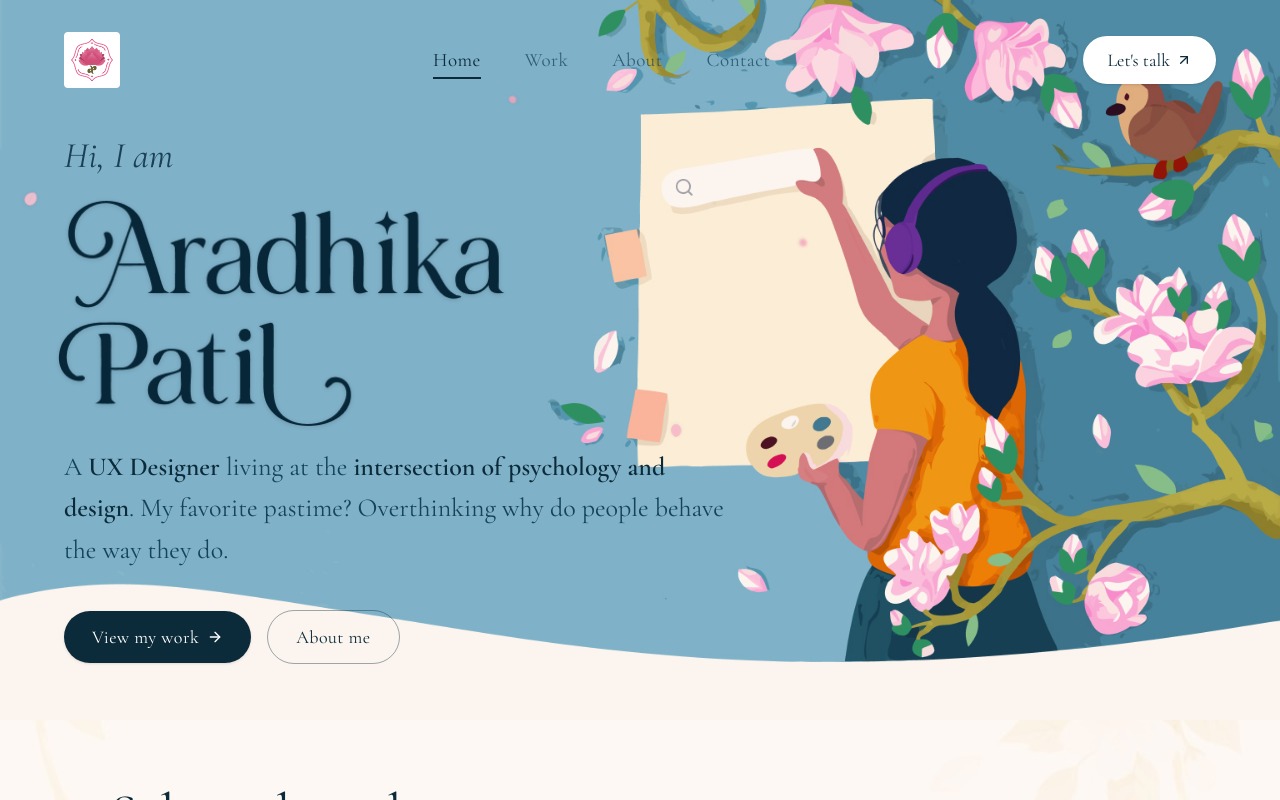
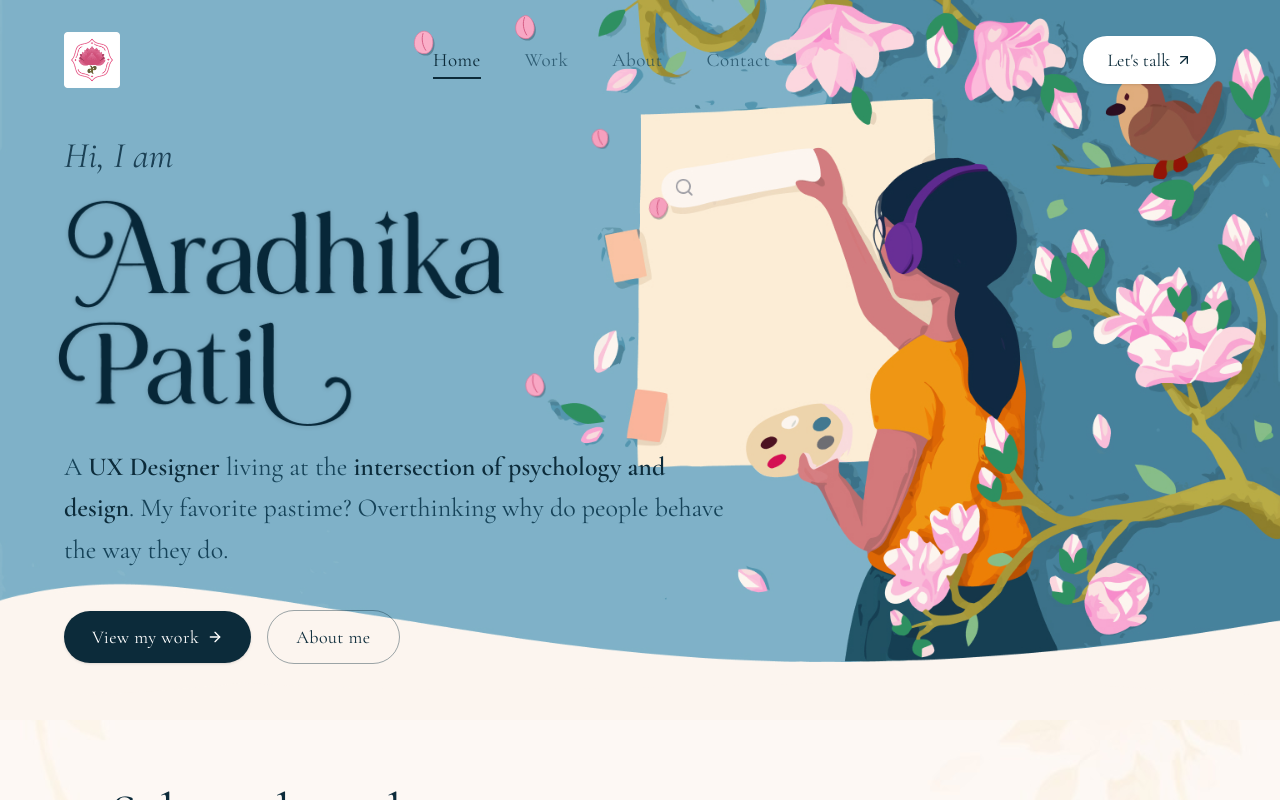
Before and after one commit to aradhikapatil838-crypto/Aradhika-Patil-portfolio, a React (Vite) app: page / in a window 1280 px wide. Shown: the top 800 px of the page. Built offline with nearby package versions, Linux system fonts and the light colour scheme; a web font is replaced by a local one.

Commit message:
Refine Hero falling petals: illustrated teardrop SVGs with solid offset shadows and vertical-dominant downward drift

```diff
--- a/src/components/Hero.jsx
+++ b/src/components/Hero.jsx
@@ -1,116 +1,146 @@
 import { Link } from 'react-router-dom';
 import { ArrowRight } from 'lucide-react';
 
-// 3 Organic SVG Petal Variations matching the hero artwork flower palette
-const PetalSVG1 = ({ fill = '#F7B5C8', stroke = '#E690A8' }) => (
-  <svg viewBox="0 0 24 24" className="w-full h-full drop-shadow-[0_1px_2px_rgba(0,0,0,0.06)]">
+// Hand-illustrated pink teardrop petals matching the homepage artwork
+// Each SVG includes a solid offset shadow underneath to match the illustration style
+const IllustratedPetal1 = () => (
+  <svg viewBox="0 0 28 32" className="w-full h-full overflow-visible">
+    {/* Solid Illustrated Offset Shadow */}
     <path
-      d="M12 2C8 2 4 6 4 12C4 17 8 22 13 22C18 22 21 16 20 10C19 5 15 2 12 2Z"
-      fill={fill}
-      stroke={stroke}
-      strokeWidth="0.5"
+      d="M 14 2 C 8 4 3 10 4 18 C 5 25 11 29 18 28 C 24 26 27 18 24 10 C 22 5 18 1 14 2 Z"
+      fill="#102D3B"
+      fillOpacity="0.32"
+      transform="translate(1.8, 2.2)"
+    />
+    {/* Main Petal Fill */}
+    <path
+      d="M 14 2 C 8 4 3 10 4 18 C 5 25 11 29 18 28 C 24 26 27 18 24 10 C 22 5 18 1 14 2 Z"
+      fill="#F8A7C4"
+      stroke="#DE7296"
+      strokeWidth="0.8"
+    />
+    {/* Inner Petal Shading Detail */}
+    <path
+      d="M 14 4 C 11.5 10 12.5 18 16.5 24"
+      stroke="#CF537C"
+      strokeWidth="1"
       strokeLinecap="round"
+      fill="none"
     />
-    <path d="M12 4C11.5 8 11.5 14 13 18" stroke={stroke} strokeWidth="0.5" strokeOpacity="0.45" fill="none" />
   </svg>
 );
 
-const PetalSVG2 = ({ fill = '#F4A6BC', stroke = '#DF7E99' }) => (
-  <svg viewBox="0 0 24 24" className="w-full h-full drop-shadow-[0_1px_2px_rgba(0,0,0,0.06)]">
+const IllustratedPetal2 = () => (
+  <svg viewBox="0 0 28 32" className="w-full h-full overflow-visible">
+    {/* Solid Offset Shadow */}
     <path
-      d="M11 2C6 3 3 8 3 13C3 18 7 21 12 21C17 21 21 17 21 11C21 6 16 1 11 2Z"
-      fill={fill}
-      stroke={stroke}
-      strokeWidth="0.5"
+      d="M 13 2 C 7 3 2 8 3 16 C 4 24 10 28 17 27 C 23 25 26 17 25 9 C 23 4 17 1 13 2 Z"
+      fill="#102D3B"
+      fillOpacity="0.32"
+      transform="translate(1.8, 2.2)"
     />
-    <path d="M11 3C11 8 11 13 12 18" stroke={stroke} strokeWidth="0.5" strokeOpacity="0.45" fill="none" />
+    {/* Main Petal */}
+    <path
+      d="M 13 2 C 7 3 2 8 3 16 C 4 24 10 28 17 27 C 23 25 26 17 25 9 C 23 4 17 1 13 2 Z"
+      fill="#F6A0BE"
+      stroke="#D7678C"
+      strokeWidth="0.8"
+    />
+    {/* Inner Fold Line */}
+    <path
+      d="M 13 4.5 C 11 10.5 13 18.5 16 23.5"
+      stroke="#C84872"
+      strokeWidth="1"
+      strokeLinecap="round"
+      fill="none"
+    />
   </svg>
 );
 
-const PetalSVG3 = ({ fill = '#FAC0CF', stroke = '#EA97AE' }) => (
-  <svg viewBox="0 0 24 24" className="w-full h-full drop-shadow-[0_1px_2px_rgba(0,0,0,0.06)]">
+const IllustratedPetal3 = () => (
+  <svg viewBox="0 0 28 32" className="w-full h-full overflow-visible">
+    {/* Solid Offset Shadow */}
     <path
-      d="M12 2C9 3 5 7 5 12C5 16 8 20 13 20C17 20 20 16 20 11C20 6 16 1 12 2Z"
-      fill={fill}
-      stroke={stroke}
-      strokeWidth="0.5"
+      d="M 14 2.5 C 8.5 3.5 4 9 4.5 17 C 5 24 10.5 28 17.5 27 C 23.5 25.5 26 18 24.5 10.5 C 23 5 18.5 2 14 2.5 Z"
+      fill="#102D3B"
+      fillOpacity="0.32"
+      transform="translate(1.8, 2.2)"
     />
-    <path d="M12 4C11.5 8 12 13 13 17" stroke={stroke} strokeWidth="0.5" strokeOpacity="0.45" fill="none" />
+    {/* Main Petal */}
+    <path
+      d="M 14 2.5 C 8.5 3.5 4 9 4.5 17 C 5 24 10.5 28 17.5 27 C 23.5 25.5 26 18 24.5 10.5 C 23 5 18.5 2 14 2.5 Z"
+      fill="#FAAEC8"
+      stroke="#E27A9E"
+      strokeWidth="0.8"
+    />
+    {/* Inner Detail Line */}
+    <path
+      d="M 14 5 C 12 11 13.5 18.5 17 23.5"
+      stroke="#D25881"
+      strokeWidth="1"
+      strokeLinecap="round"
+      fill="none"
+    />
   </svg>
 );
 
+// 5 Minimal Petals starting in the upper-middle hero area (around Home nav)
+// drifting mostly downward with a gentle rightward angle toward the girl's palette
 const PETALS = [
   {
     id: 1,
-    size: 15,
-    left: '-4%',
-    top: '-6%',
-    duration: '11s',
+    width: 24,
+    height: 27,
+    left: '36%',
+    top: '-2%',
+    duration: '11.5s',
     delay: '0s',
-    blur: '0px',
-    opacity: 0.85,
-    animation: 'petalDrift1',
-    Shape: PetalSVG1,
+    animation: 'petalVerticalFall1',
+    Shape: IllustratedPetal1,
   },
   {
     id: 2,
-    size: 10,
-    left: '12%',
-    top: '-10%',
-    duration: '13.5s',
-    delay: '2.5s',
-    blur: '0.8px',
-    opacity: 0.7,
-    animation: 'petalDrift2',
-    Shape: PetalSVG2,
+    width: 20,
+    height: 23,
+    left: '44%',
+    top: '-6%',
+    duration: '14s',
+    delay: '3.2s',
+    animation: 'petalVerticalFall2',
+    Shape: IllustratedPetal2,
   },
   {
     id: 3,
-    size: 18,
-    left: '-8%',
-    top: '15%',
-    duration: '9.5s',
-    delay: '4.8s',
-    blur: '0px',
-    opacity: 0.9,
-    animation: 'petalDrift3',
-    Shape: PetalSVG3,
+    width: 26,
+    height: 29,
+    left: '32%',
+    top: '4%',
+    duration: '10s',
+    delay: '6.5s',
+    animation: 'petalVerticalFall3',
+    Shape: IllustratedPetal3,
   },
   {
     id: 4,
-    size: 9,
-    left: '26%',
-    top: '-8%',
-    duration: '12s',
-    delay: '1.2s',
-    blur: '1.2px',
-    opacity: 0.6,
-    animation: 'petalDrift1',
-    Shape: PetalSVG2,
+    width: 22,
+    height: 25,
+    left: '48%',
+    top: '-4%',
+    duration: '13s',
+    delay: '1.8s',
+    animation: 'petalVerticalFall1',
+    Shape: IllustratedPetal2,
   },
   {
     id: 5,
-    size: 16,
-    left: '-6%',
-    top: '30%',
-    duration: '10.5s',
-    delay: '6.2s',
-    blur: '0.4px',
-    opacity: 0.8,
-    animation: 'petalDrift2',
-    Shape: PetalSVG1,
-  },
-  {
-    id: 6,
-    size: 12,
-    left: '6%',
-    top: '-4%',
-    duration: '14s',
-    delay: '8s',
-    blur: '0px',
-    opacity: 0.75,
-    animation: 'petalDrift3',
-    Shape: PetalSVG3,
+    width: 25,
+    height: 28,
+    left: '40%',
+    top: '2%',
+    duration: '12.5s',
+    delay: '8.5s',
+    animation: 'petalVerticalFall2',
+    Shape: IllustratedPetal1,
   },
 ];
 
@@ -124,7 +154,7 @@ export default function Hero() {
         className="absolute inset-0 w-full h-full object-cover object-center pointer-events-none select-none"
       />
 
-      {/* Gentle Floating Pink Petals Animation Layer */}
+      {/* Gentle Floating Pink Petals Layer */}
       <div
         className="absolute inset-0 w-full h-full overflow-hidden pointer-events-none z-[5]"
         aria-hidden="true"
@@ -136,12 +166,10 @@ export default function Hero() {
               key={petal.id}
               className="hero-petal absolute pointer-events-none will-change-transform"
               style={{
-                width: `${petal.size}px`,
-                height: `${petal.size * 1.15}px`,
+                width: `${petal.width}px`,
+                height: `${petal.height}px`,
                 left: petal.left,
                 top: petal.top,
-                filter: petal.blur !== '0px' ? `blur(${petal.blur})` : 'none',
-                opacity: petal.opacity,
                 animation: `${petal.animation} ${petal.duration} cubic-bezier(0.37, 0, 0.63, 1) infinite`,
                 animationDelay: petal.delay,
               }}
--- a/src/index.css
+++ b/src/index.css
@@ -236,72 +236,78 @@ body {
   transform: rotateX(180deg);
 }
 
-/* Hero Section - Drifting Pink Petal Keyframes */
-@keyframes petalDrift1 {
+/* Hero Section - Drifting Illustrated Pink Petal Keyframes (Mostly Downward) */
+@keyframes petalVerticalFall1 {
   0% {
     transform: translate3d(0, 0, 0) rotate(0deg);
     opacity: 0;
   }
-  12% {
-    opacity: 0.85;
+  8% {
+    opacity: 1;
   }
-  30% {
-    transform: translate3d(28vw, 28vh, 0) rotate(90deg) scale(1.04);
+  25% {
+    transform: translate3d(25px, 180px, 0) rotate(18deg);
   }
-  60% {
-    transform: translate3d(58vw, 60vh, 0) rotate(190deg) scale(0.96);
+  50% {
+    transform: translate3d(60px, 380px, 0) rotate(-8deg);
   }
-  85% {
-    opacity: 0.85;
+  75% {
+    transform: translate3d(105px, 580px, 0) rotate(32deg);
+    opacity: 1;
+  }
+  92% {
+    opacity: 0.9;
   }
   100% {
-    transform: translate3d(96vw, 108vh, 0) rotate(360deg);
+    transform: translate3d(145px, 780px, 0) rotate(48deg);
     opacity: 0;
   }
 }
 
-@keyframes petalDrift2 {
+@keyframes petalVerticalFall2 {
   0% {
-    transform: translate3d(0, 0, 0) rotate(0deg);
+    transform: translate3d(0, 0, 0) rotate(5deg);
     opacity: 0;
   }
   10% {
-    opacity: 0.8;
+    opacity: 1;
   }
-  35% {
-    transform: translate3d(32vw, 24vh, 0) rotate(-80deg) scale(0.94);
+  30% {
+    transform: translate3d(35px, 220px, 0) rotate(-12deg);
   }
-  65% {
-    transform: translate3d(62vw, 58vh, 0) rotate(-180deg) scale(1.05);
+  60% {
+    transform: translate3d(75px, 450px, 0) rotate(24deg);
   }
-  88% {
-    opacity: 0.8;
+  85% {
+    transform: translate3d(120px, 660px, 0) rotate(8deg);
+    opacity: 1;
   }
   100% {
-    transform: translate3d(102vw, 110vh, 0) rotate(-340deg);
+    transform: translate3d(160px, 820px, 0) rotate(38deg);
     opacity: 0;
   }
 }
 
-@keyframes petalDrift3 {
+@keyframes petalVerticalFall3 {
   0% {
-    transform: translate3d(0, 0, 0) rotate(0deg);
+    transform: translate3d(0, 0, 0) rotate(-5deg);
     opacity: 0;
   }
-  15% {
-    opacity: 0.9;
+  12% {
+    opacity: 1;
   }
-  40% {
-    transform: translate3d(38vw, 40vh, 0) rotate(120deg) scale(1.03);
+  35% {
+    transform: translate3d(20px, 240px, 0) rotate(22deg);
   }
-  75% {
-    transform: translate3d(70vw, 75vh, 0) rotate(240deg) scale(0.97);
+  65% {
+    transform: translate3d(55px, 480px, 0) rotate(-6deg);
   }
-  90% {
-    opacity: 0.9;
+  88% {
+    transform: translate3d(95px, 680px, 0) rotate(28deg);
+    opacity: 1;
   }
   100% {
-    transform: translate3d(98vw, 108vh, 0) rotate(340deg);
+    transform: translate3d(130px, 790px, 0) rotate(42deg);
     opacity: 0;
   }
 }
```
